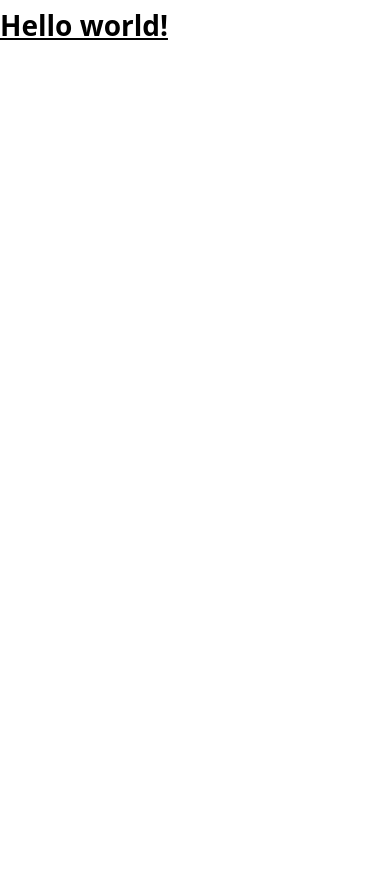
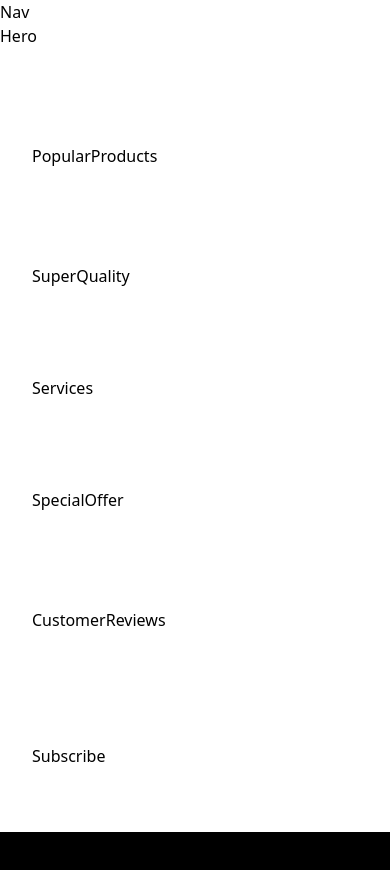
Before and after one commit to altrono/nike-shop, a React (Vite) app: page / in a window 390 px wide. Shown: the top 870 px of the page. Before the commit the page ends 844 px from the top, so only its background shows below. Built offline with nearby package versions, Linux system fonts and the light colour scheme; a web font is replaced by a local one.

Commit message:
Modularize the project by sections and components

```diff
--- a/src/App.jsx
+++ b/src/App.jsx
@@ -1,7 +1,42 @@
-export default function App() {
+import { CustomerReviews, Footer, Hero, PopularProducts, Services, SpecialOffer, Subscribe, SuperQuality } from "./sections";
+import Nav from "./components/Nav";
+
+
+const App = () => {
   return (
-    <h1 className="text-3xl font-bold underline">
-      Hello world!
-    </h1>
+    <main className="relative">
+      <Nav />
+      <section className="xl:padding-1 wide:padding-r padding-b">
+        <Hero />
+      </section>
+
+      <section className="padding">
+        <PopularProducts />
+      </section>
+
+      <section className="padding">
+        <SuperQuality />
+      </section>
+
+      <section className="padding-x py-10">
+        <Services />
+      </section>
+
+      <section className="padding">
+        <SpecialOffer />
+      </section>
+
+      <section className="bg-plae-blue padding">
+        <CustomerReviews />
+      </section>
+      <section className="padding-x sm:py-32 py-16 w-full">
+        <Subscribe />
+      </section>
+      <section className="bg-black padding-x padding-t pb-8">
+        <Footer />
+      </section>
+    </main>
   )
 }
+
+export default App;
--- /dev/null
+++ b/src/components/Nav.jsx
@@ -0,0 +1,9 @@
+import React from 'react'
+
+const Nav = () => {
+  return (
+    <div>Nav</div>
+  )
+}
+
+export default Nav
--- /dev/null
+++ b/src/sections/CustomerReviews.jsx
@@ -0,0 +1,8 @@
+
+const CustomerReviews = () => {
+  return (
+    <div>CustomerReviews</div>
+  )
+}
+
+export default CustomerReviews;
--- /dev/null
+++ b/src/sections/Footer.jsx
@@ -0,0 +1,9 @@
+import React from 'react'
+
+const Footer = () => {
+  return (
+    <div>Footer</div>
+  )
+}
+
+export default Footer
--- /dev/null
+++ b/src/sections/Hero.jsx
@@ -0,0 +1,8 @@
+
+const Hero = () => {
+  return (
+    <div>Hero</div>
+  )
+}
+
+export default Hero
--- /dev/null
+++ b/src/sections/PopularProducts.jsx
@@ -0,0 +1,8 @@
+
+const PopularProducts = () => {
+  return (
+    <div>PopularProducts</div>
+  )
+}
+
+export default PopularProducts
--- /dev/null
+++ b/src/sections/Services.jsx
@@ -0,0 +1,8 @@
+
+const Services = () => {
+  return (
+    <div>Services</div>
+  )
+}
+
+export default Services
--- /dev/null
+++ b/src/sections/SpecialOffer.jsx
@@ -0,0 +1,8 @@
+
+const SpecialOffer = () => {
+  return (
+    <div>SpecialOffer</div>
+  )
+}
+
+export default SpecialOffer
--- /dev/null
+++ b/src/sections/Subscribe.jsx
@@ -0,0 +1,8 @@
+
+const Subscribe = () => {
+  return (
+    <div>Subscribe</div>
+  )
+}
+
+export default Subscribe
--- /dev/null
+++ b/src/sections/SuperQuality.jsx
@@ -0,0 +1,8 @@
+
+const SuperQuality = () => {
+  return (
+    <div>SuperQuality</div>
+  )
+}
+
+export default SuperQuality
--- /dev/null
+++ b/src/sections/index.js
@@ -0,0 +1,19 @@
+import Hero from "./Hero";
+import PopularProducts from "./PopularProducts";
+import SuperQuality from "./SuperQuality";
+import Services from "./Services";
+import SpecialOffer from "./SpecialOffer";
+import CustomerReviews from "./CustomerReviews";
+import Subscribe from "./Subscribe";
+import Footer from "./Footer";
+
+export {
+    Hero,
+    PopularProducts,
+    SuperQuality,
+    Services,
+    SpecialOffer,
+    CustomerReviews,
+    Subscribe,
+    Footer
+}
```
